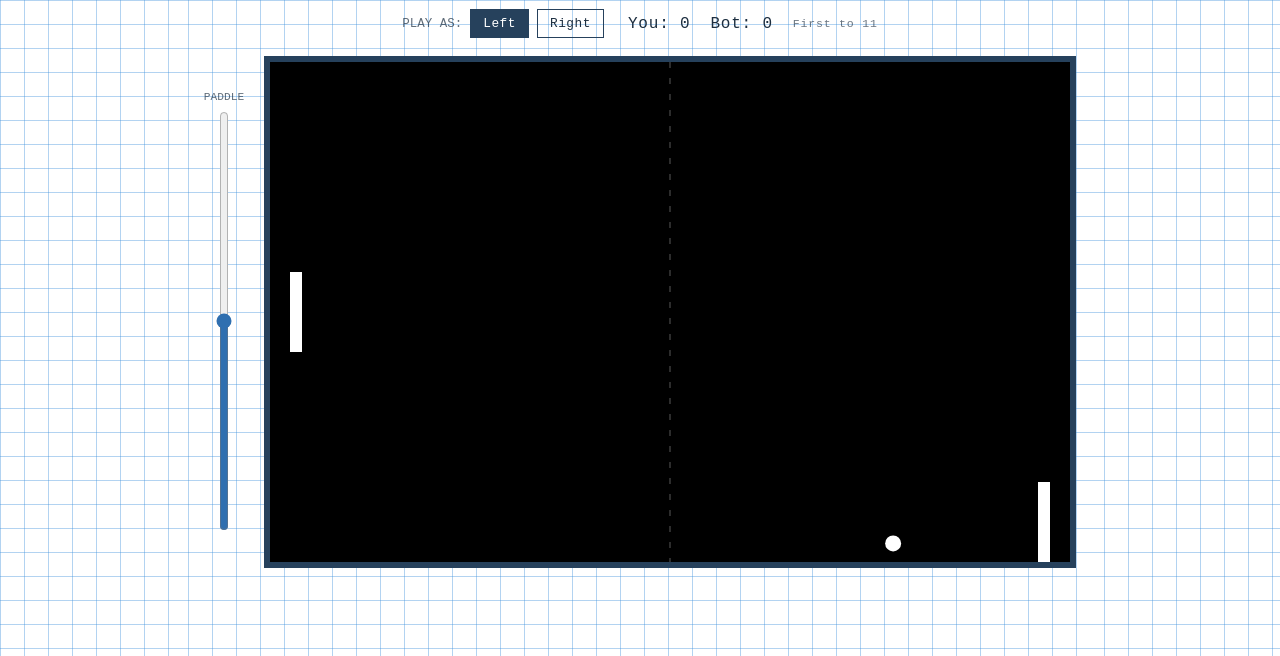
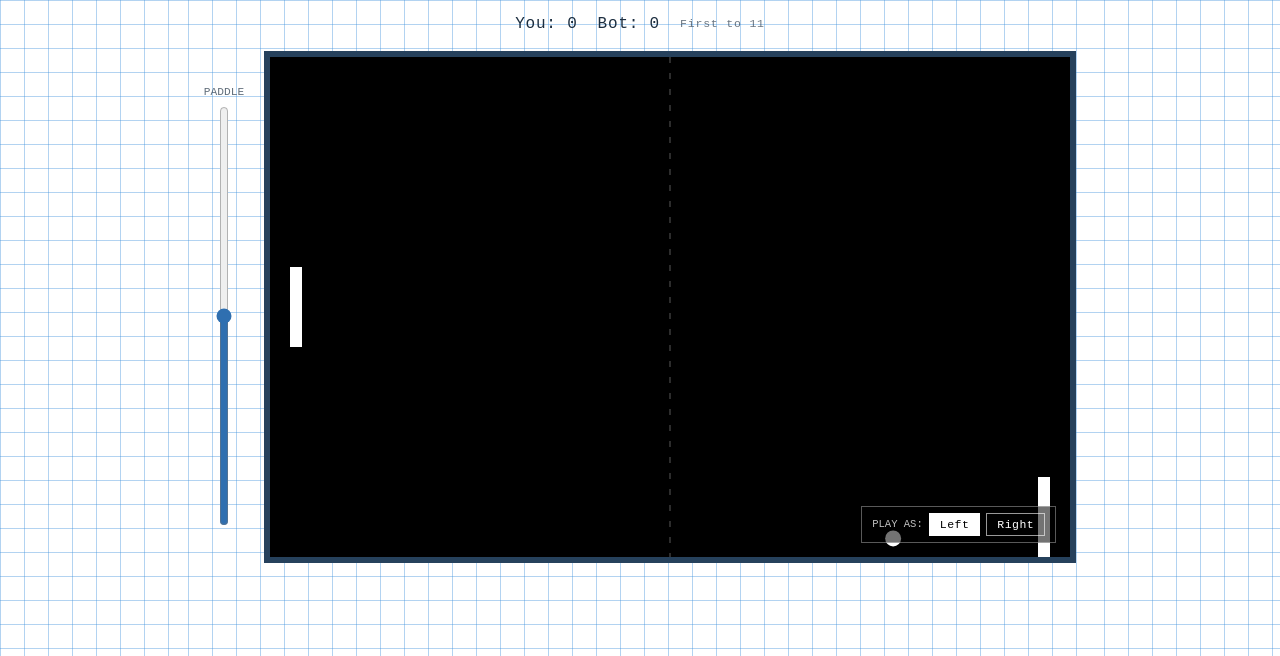
Before and after one commit to bootupAbdullah/llm_pong, a plain HTML site: page index.html in a window 1280 px wide. Shown: the part 144-800 px from the top of the page. Drawn offline with Linux system fonts and the light colour scheme.

Commit message:
Move side selector into bottom-right of the playfield
"Play as: Left | Right" moves from the top controls bar into a small
HUD panel anchored to the game window's bottom-right corner, restyled
for the black playfield. Scoreboard stays in the top bar on its own.

```diff
--- a/index.html
+++ b/index.html
@@ -61,31 +61,39 @@
   }
 
   .side-select {
+    position: absolute;
+    right: 14px;
+    bottom: 14px;
+    z-index: 2;
     display: flex;
-    gap: 8px;
+    gap: 6px;
     align-items: center;
+    padding: 6px 10px;
+    background: rgba(0, 0, 0, 0.55);
+    border: 1px solid rgba(255, 255, 255, 0.35);
   }
 
   .side-select span {
-    font-size: 0.78rem;
+    font-size: 0.66rem;
     text-transform: uppercase;
-    opacity: 0.7;
+    opacity: 0.75;
+    color: #fff;
   }
 
   .side-btn {
     font-family: inherit;
-    font-size: 0.8rem;
-    padding: 6px 12px;
-    border: 1.5px solid var(--window-border);
+    font-size: 0.72rem;
+    padding: 4px 10px;
+    border: 1.5px solid rgba(255, 255, 255, 0.6);
     background: transparent;
-    color: var(--ink);
+    color: #fff;
     cursor: pointer;
     letter-spacing: 0.04em;
   }
 
   .side-btn.active {
-    background: var(--window-border);
-    color: var(--grid-bg);
+    background: #fff;
+    color: #000;
   }
 
   .scoreboard {
@@ -187,11 +195,6 @@
   <p class="subtitle">Phase 1 — game skeleton</p>
 
   <div class="controls-bar">
-    <div class="side-select">
-      <span>Play as:</span>
-      <button class="side-btn active" id="btnLeft" type="button">Left</button>
-      <button class="side-btn" id="btnRight" type="button">Right</button>
-    </div>
     <div class="scoreboard">
       <span id="leftScoreLabel">You: 0</span>
       <span id="rightScoreLabel">Bot: 0</span>
@@ -206,6 +209,11 @@
     </div>
     <div class="game-window">
       <canvas id="pongCanvas" width="800" height="500"></canvas>
+      <div class="side-select">
+        <span>Play as:</span>
+        <button class="side-btn active" id="btnLeft" type="button">Left</button>
+        <button class="side-btn" id="btnRight" type="button">Right</button>
+      </div>
       <div class="game-over-overlay" id="gameOverOverlay">
         <div class="status-line" id="statusLine"></div>
         <button class="restart-btn" id="restartBtn" type="button">Play Again</button>
```
